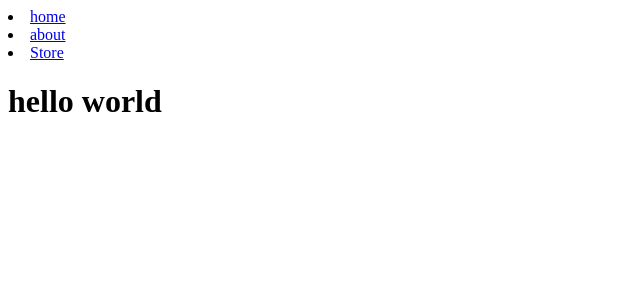
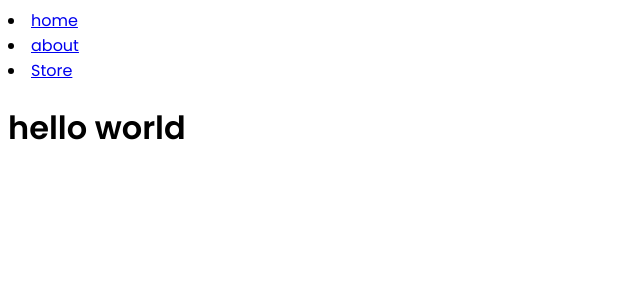
Before and after one commit to ivansanguezax/NextJsBases, a Next.js app: page / in a window 1280 px wide. Shown: the top 300 px of the page, without its empty margins (0-640 px from the left). Built offline with nearby package versions, Linux system fonts and the light colour scheme.

Commit message:
[006]-fonts

```diff
--- a/app/layout.js
+++ b/app/layout.js
@@ -1,4 +1,5 @@
 import Navbar from "../components/Navbar"
+import { Poppins } from 'next/font/google'
 
 export const metadata = {
   title: 'Mi pagina',
@@ -6,10 +7,16 @@ export const metadata = {
   keywords: 'nextjs, react, seo',
 }
 
+const poppins = Poppins({
+  weight: ["400","600"],
+  display: "swap",
+  subsets: ["latin"],
+  variable: "--poppins-font",
+});
 export default function RootLayout({ children }) {
  return (
     <html lang="en">
-      <body>
+      <body className={poppins.className}>
       <Navbar/>
       {children}</body>
     </html>
--- a/app/store/layout.jsx
+++ b/app/store/layout.jsx
@@ -1,4 +1,5 @@
 import Link from "next/link";
+
 
 export const metadata = {
   title: "Tienda",
```
